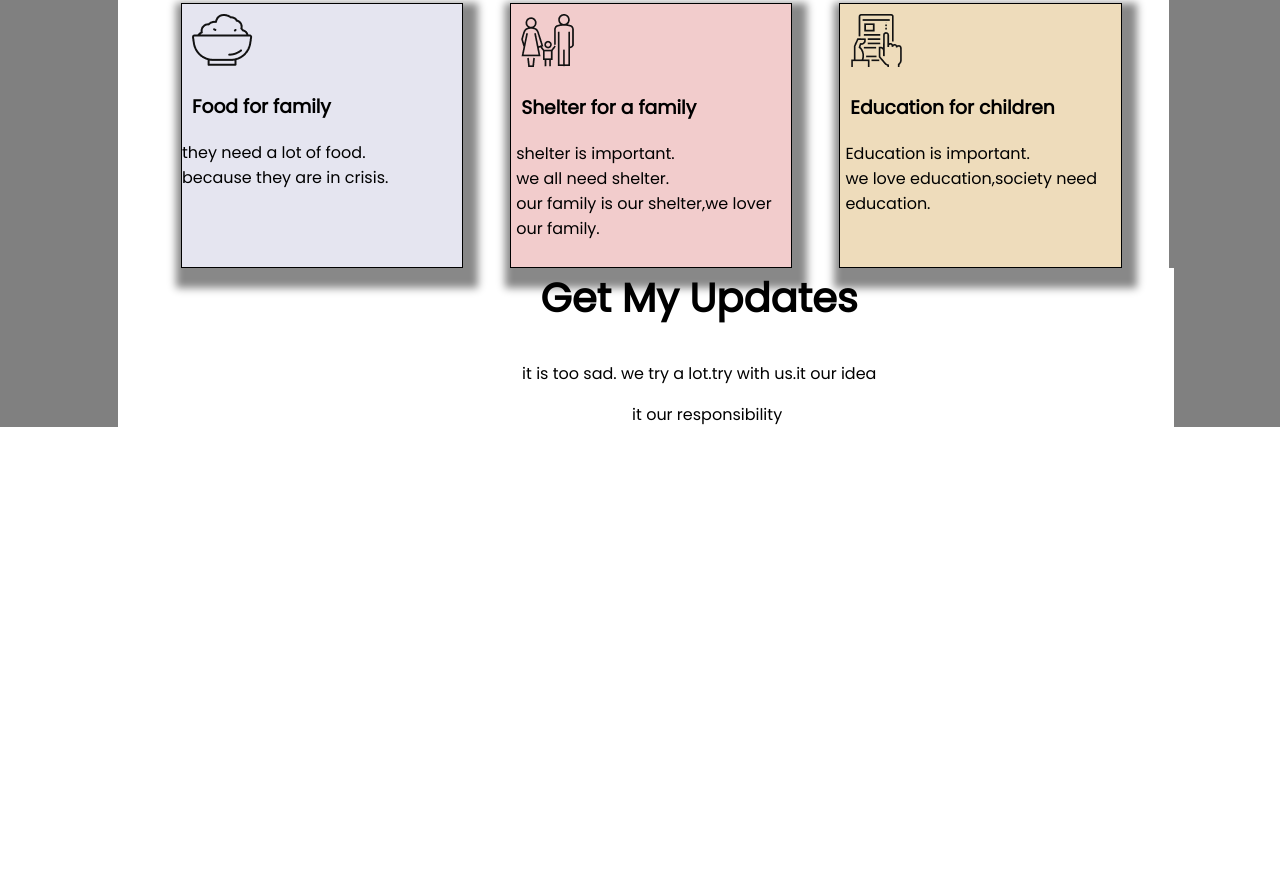
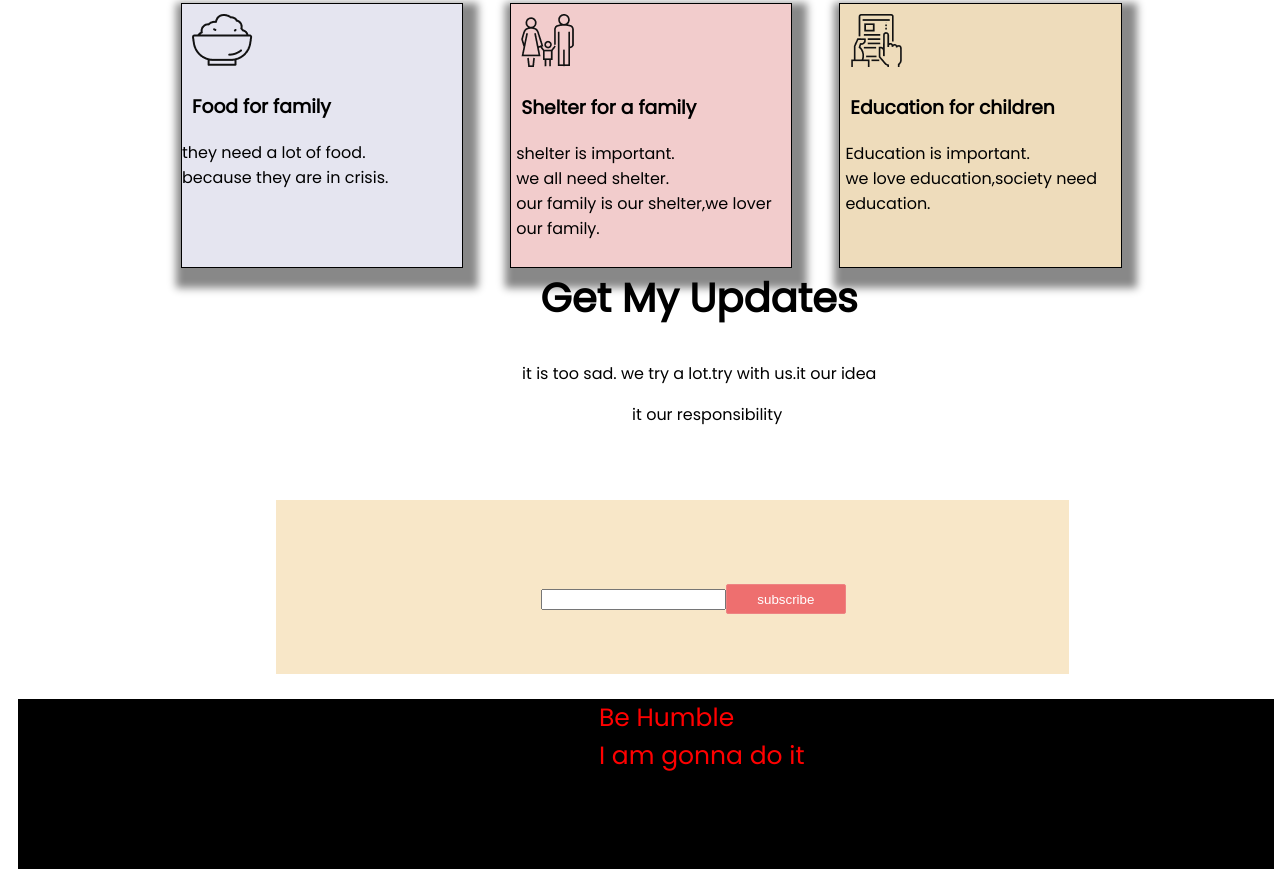
Before and after one commit to asadullahkhalid147/donate-today, a plain HTML site: page index.html in a window 1280 px wide. Shown: the part 1191-2085 px from the top of the page. Before the commit the page ends 1634 px from the top, so only its background shows below. Drawn offline with Linux system fonts and the light colour scheme.

Commit message:
valo hoe nai

```diff
--- a/index.html
+++ b/index.html
@@ -6,6 +6,8 @@
     <meta http-equiv="X-UA-Compatible" content="IE=edge">
     <meta name="viewport" content="width=device-width, initial-scale=1.0">
     <title>Donation For Poor People</title>
+    <link rel="preconnect" href="https://fonts.googleapis.com">
+
     <link rel="preconnect" href="https://fonts.googleapis.com">
     <link rel="preconnect" href="https://fonts.gstatic.com" crossorigin>
     <link href="https://fonts.googleapis.com/css2?family=Poppins&display=swap" rel="stylesheet">
@@ -78,7 +80,21 @@
             <p id="sad">it is too sad. we try a lot.try with us.it our idea</p>
             <p id="our">it our responsibility</p>
         </div>
+        <div class="extra">
+            <div class="email">
+                <form action="/action_page.php">
+                    <label for="email"></label>
+                    <input type="email" class="label" id="email" name="email">
+                    <input type="submit" class="subscribe" value="subscribe" />
+                </form>
+            </div>
+            <div>
+                <footer>
+                    <p id="humble">Be Humble<span id="gonna"><br>I am gonna do it</span></p>
 
+                </footer>
+            </div>
+        </div>
 
     </section>
 
--- a/style.css
+++ b/style.css
@@ -60,7 +60,7 @@ p {
 }
 
 .poor {
-    background-color: gray;
+    background-color: white;
     margin-left: -10px;
     margin-right: -8.5px;
 
@@ -292,3 +292,39 @@ hr {
     margin-left: 140px;
 
 }
+
+.email {
+    background-color: rgb(248, 231, 200);
+    height: 90px;
+    width: 50%;
+    margin-top: 10%;
+    padding-top: 8%;
+    padding-left: 25%;
+    margin-left: 15%;
+}
+
+.subscribe {
+    color: white;
+    background-color: rgb(238, 111, 111);
+    border: 1px solid rgb(238, 131, 131);
+    height: 30px;
+    width: 120px;
+    border-radius: 2px;
+    margin-left: -4px;
+}
+
+#humble {
+    color: red;
+    background-color: black;
+    margin-left: -100px;
+    margin-right: -100px;
+    padding-left: 55%;
+    padding-right: -180px;
+    height: 170px;
+    font-size: 25px;
+
+}
+
+.#gonna {
+    color: white;
+}
```
